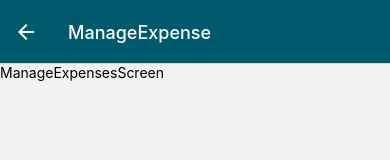
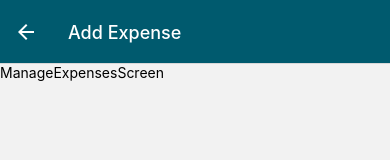
Before and after one commit to stephen-gift/ExpenseTrackerApp, a React Native app: screen /ManageExpense in a window 390 px wide. Shown: the top 160 px of the page. Built offline with nearby package versions, Linux system fonts and the light colour scheme.

Commit message:
Supporting Different Editing Modes & Using Route Parameters

```diff
--- a/components/ExpensesOutput/ExpenseItem.js
+++ b/components/ExpensesOutput/ExpenseItem.js
@@ -4,18 +4,13 @@ import { GlobalStyles } from "../../constants/styles";
 import { gerFormattedDate } from "../../util/date";
 import { useNavigation } from "@react-navigation/native";
 
-export default function ExpenseItem({ description, date, amount }) {
+export default function ExpenseItem({ id, description, date, amount }) {
   const navigation = useNavigation();
 
   function expensePressHandler() {
-    navigation.navigate(
-      "ManageExpense"
-      // {
-      //   description,
-      //   date,
-      //   amount,
-      // }
-    );
+    navigation.navigate("ManageExpense", {
+      expenseId: id,
+    });
   }
 
   return (
--- a/screens/ManageExpenseScreen.js
+++ b/screens/ManageExpenseScreen.js
@@ -1,12 +1,21 @@
-import { StyleSheet, Text, View } from 'react-native'
-import React from 'react'
+import { StyleSheet, Text, View } from "react-native";
+import React, { useLayoutEffect } from "react";
 
-export default function ManageExpensesScreen() {
+export default function ManageExpensesScreen({ route, navigation }) {
+  const editedexpenseId = route.params?.expenseId;
+  const isEditing = !!editedexpenseId;
+
+  useLayoutEffect(() => {
+    navigation.setOptions({
+      title: isEditing ? "Edit Expense" : "Add Expense",
+    });
+  }, [navigation, isEditing]);
+
   return (
     <View>
       <Text>ManageExpensesScreen</Text>
     </View>
-  )
+  );
 }
 
-const styles = StyleSheet.create({})
+const styles = StyleSheet.create({});
```
